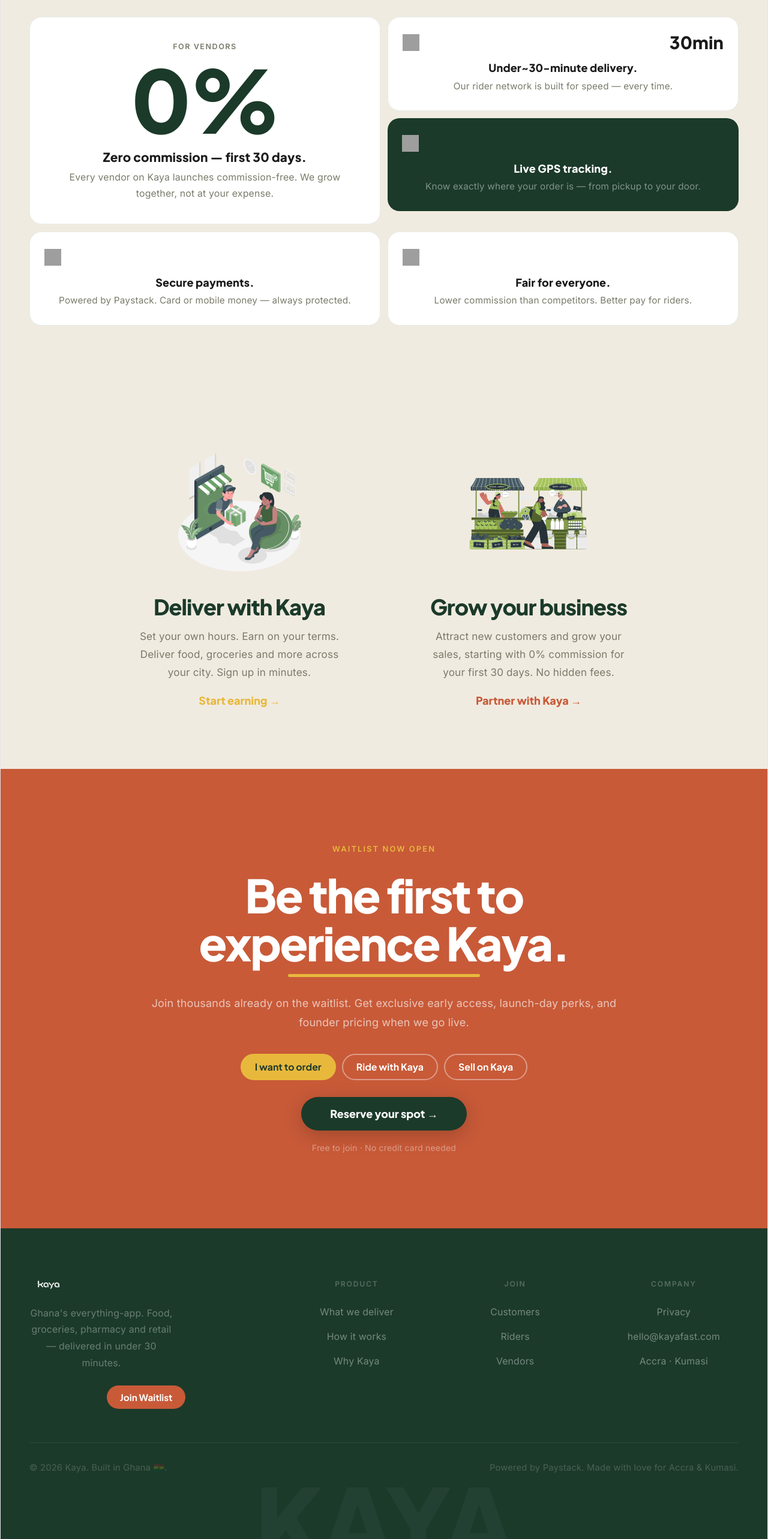
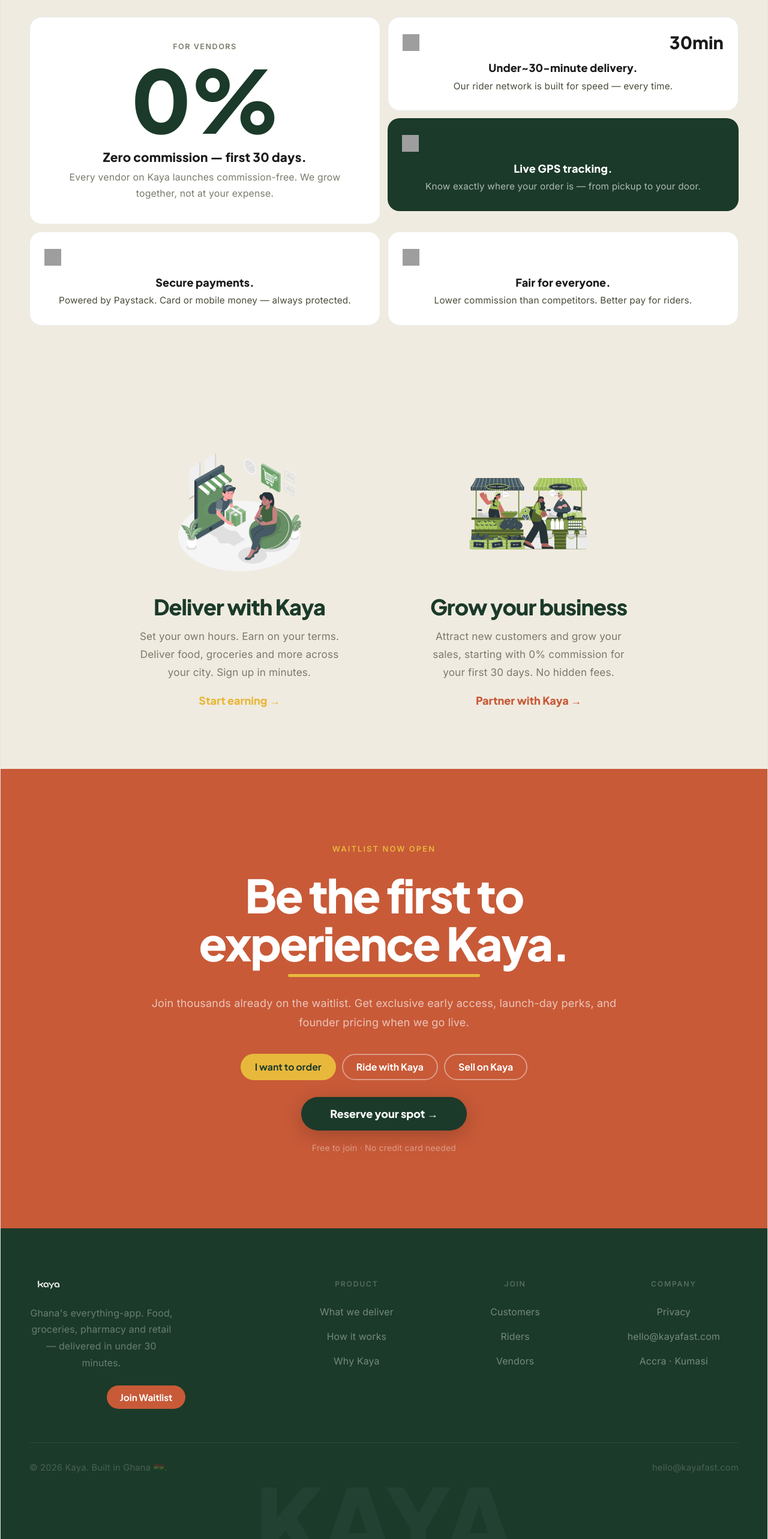
Before and after one commit to rsarpong627-a11y/KAYA, a React (Vite) app: page / in a window 1280 px wide. Shown: the part 2940-5506 px from the top of the page at 60% size. Built offline with nearby package versions, Linux system fonts and the light colour scheme; grey boxes are pictures that could not be loaded.

Commit message:
Darken bento body text, remove GPS dark card, remove footer tagline

```diff
--- a/src/App.jsx
+++ b/src/App.jsx
@@ -459,7 +459,7 @@
             <BentoZero />
             <div style={{ display: "grid", gridTemplateColumns: "1fr 1fr", gap: 12 }}>
               <BentoCard icon="⚡" stat="30min" title="Under 30-min delivery." desc="Our rider network is built for speed." light />
-              <BentoCard icon="📡" title="Live GPS tracking." desc="From pickup to your door." dark />
+              <BentoCard icon="📡" title="Live GPS tracking." desc="From pickup to your door." light />
             </div>
             <div style={{ display: "grid", gridTemplateColumns: "1fr 1fr", gap: 12 }}>
               <BentoCard icon="🛡" title="Secure payments." desc="Powered by Paystack." light small />
@@ -537,7 +537,7 @@
         fontSize: small ? ".88rem" : "1rem", fontWeight: 800,
         color: isDark ? WHITE : TEXT, marginBottom: 6, lineHeight: 1.3,
       }}>{title}</h3>
-      <p style={{ fontSize: small ? ".78rem" : ".85rem", color: isDark ? "rgba(255,255,255,0.45)" : MUTED, lineHeight: 1.65 }}>{desc}</p>
+      <p style={{ fontSize: small ? ".78rem" : ".85rem", color: isDark ? "rgba(255,255,255,0.65)" : "#4A4A3A", lineHeight: 1.65 }}>{desc}</p>
     </div>
   );
 }
@@ -763,7 +763,7 @@
 
         <div style={{ borderTop: "1px solid rgba(255,255,255,0.08)", paddingTop: 28, display: "flex", justifyContent: "space-between", flexWrap: "wrap", gap: 12, marginBottom: 0 }}>
           <p style={{ fontSize: ".82rem", color: "rgba(255,255,255,0.2)" }}>© 2026 Kaya. Built in Ghana 🇬🇭.</p>
-          <p style={{ fontSize: ".82rem", color: "rgba(255,255,255,0.2)" }}>Powered by Paystack. Made with love for Accra &amp; Kumasi.</p>
+          <p style={{ fontSize: ".82rem", color: "rgba(255,255,255,0.2)" }}>hello@kayafast.com</p>
         </div>
 
         {/* Watermark */}
```
